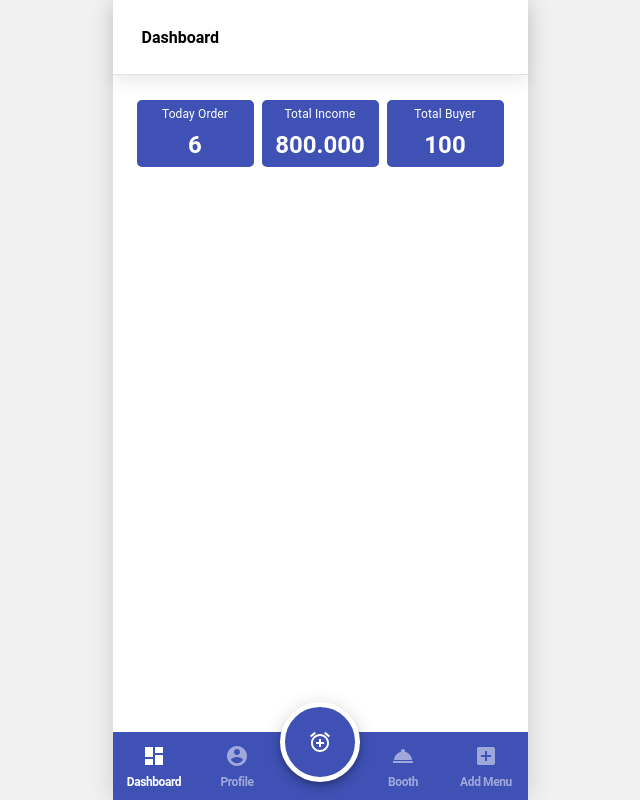
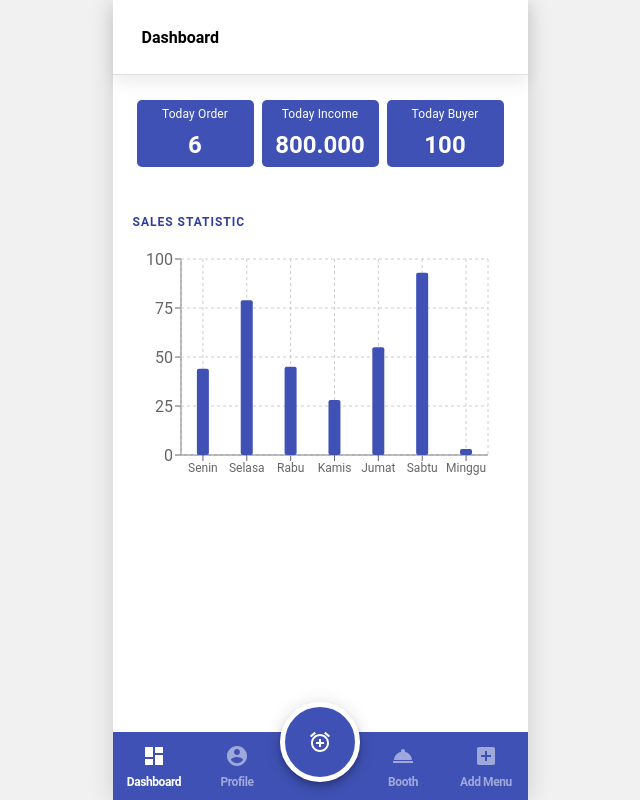
Before and after one commit to smartcanteen/smartcanteen-client, a React (Create React App) app: page /booth in a window 1280 px wide. Both pictures are taken after a click on the button "Dashboard". Shown: the whole page, without its empty margins (320-960 px from the left). Built offline with nearby package versions, Linux system fonts and the light colour scheme.

Commit message:
sales statistic

```diff
--- a/src/components/pages/Private/Dashboard/index.js
+++ b/src/components/pages/Private/Dashboard/index.js
@@ -1,7 +1,7 @@
 import React from 'react'
 import { Box } from '@material-ui/core'
 import { TopNavigation, BottomNavigation, AppContainer } from 'components/layout'
-import { NavigationCaption, AnalyticsCard } from 'components/shared'
+import { AnalyticsCard, NavigationCaption, StatisticChart } from 'components/shared'
 
 const Dashboard = () => {
     return (
@@ -10,10 +10,13 @@ const Dashboard = () => {
                 <NavigationCaption caption="Dashboard" />
             </TopNavigation>
             <AppContainer hasBottomNav>
-                <Box display="flex" justifyContent="space-between">
+                <Box mb={5} display="flex" justifyContent="space-between">
                     <AnalyticsCard title="Today Order" value={6}/>
-                    <AnalyticsCard title="Total Income" value={800000}/>
-                    <AnalyticsCard title="Total Buyer" value={100}/>
+                    <AnalyticsCard title="Today Income" value={800000}/>
+                    <AnalyticsCard title="Today Buyer" value={100}/>
+                </Box>
+                <Box mb={5}>
+                    <StatisticChart />
                 </Box>
             </AppContainer>
             <BottomNavigation isAuthenticated/>
--- /dev/null
+++ b/src/components/shared/StatisticChart.js
@@ -0,0 +1,58 @@
+import React from "react";
+import { Card, Typography } from "@material-ui/core";
+import {
+  BarChart,
+  Bar,
+  XAxis,
+  YAxis,
+  CartesianGrid,
+  Tooltip,
+  ResponsiveContainer,
+} from 'recharts';
+
+import { makeStyles } from '@material-ui/core/styles'
+
+const staticDatas = [
+  { name: "Senin", pv: 44 },
+  { name: "Selasa", pv: 79 },
+  { name: "Rabu", pv: 45 },
+  { name: "Kamis", pv: 28 },
+  { name: "Jumat", pv: 55 },
+  { name: "Sabtu", pv: 93 },
+  { name: "Minggu", pv: 3 },
+];
+
+const useStyles = makeStyles( theme => ({
+    chartTitle:{
+        fontWeight:'bold',
+        color: theme.palette.primary.dark
+    }
+}))
+
+const Chart = () => {
+  const classes = useStyles()
+  return (
+    <Card className={classes.chartWrapper} elevation={0}>
+      <Typography variant="overline" className={classes.chartTitle}>
+        Sales Statistic
+      </Typography>
+      <div style={{ width: "100%", height: 250 }}>
+        <ResponsiveContainer>
+          <BarChart
+            data={staticDatas}
+            margin={{ top: 20, right: 20, left: -12, bottom: 4 }}
+            maxBarSize={12}
+          >
+            <XAxis dataKey="name" tick={{ fontSize: 12 }} interval={0} />
+            <YAxis />
+            <Tooltip cursor={{ fill: "rgb(239 239 239)" }} />
+            <CartesianGrid strokeDasharray="3 3" />
+            <Bar dataKey="pv" fill="#3F51B5" radius={2} />
+          </BarChart>
+        </ResponsiveContainer>
+      </div>
+    </Card>
+  );
+};
+
+export default Chart;
--- a/src/components/shared/index.js
+++ b/src/components/shared/index.js
@@ -9,6 +9,8 @@ import MenuCard from './MenuCard'
 import OrderCard from './OrderCard'
 import OrderTab from './OrderTab'
 import AnalyticsCard from './AnalyticsCard'
+import StatisticChart from './StatisticChart'
+
 export {
     NavigationBack,
     NavigationCaption,
@@ -20,5 +22,6 @@ export {
     MenuCard,
     OrderCard,
     OrderTab,
-    AnalyticsCard
+    AnalyticsCard,
+    StatisticChart
 }
```
